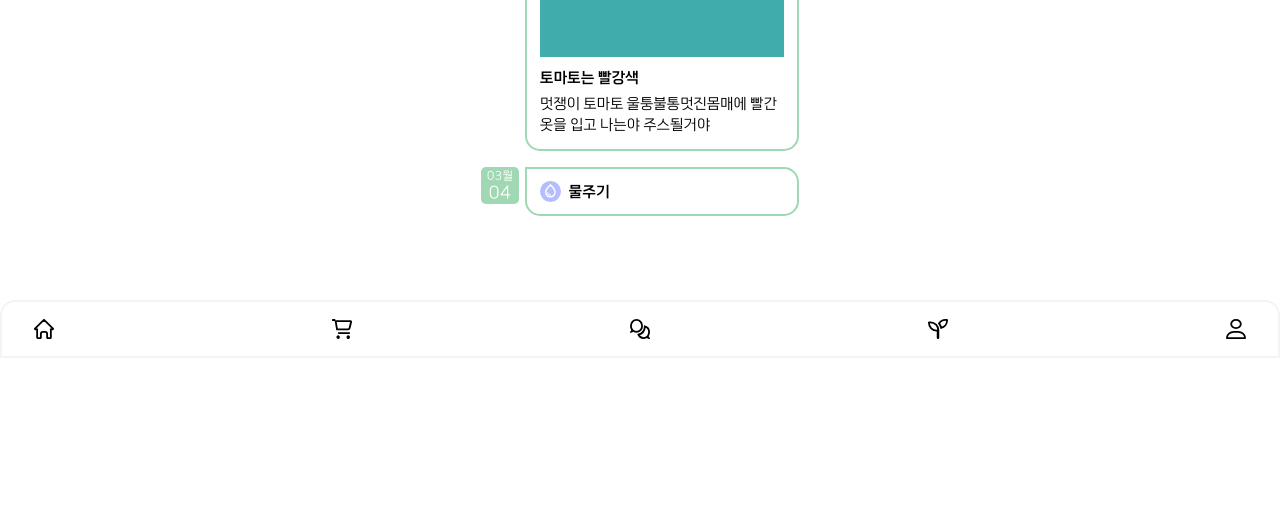
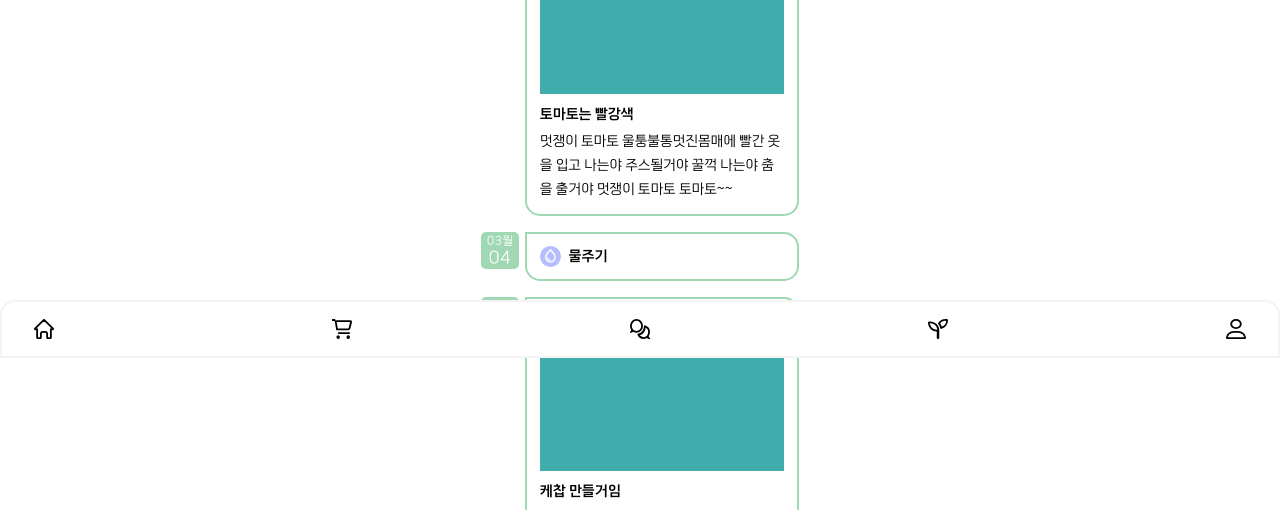
Before and after one commit to makeUgreat/Fullerting, a React (Vite) app in the folder frontend/: page /diary/detail in a window 1280 px wide. Shown: the part 442-952 px from the top of the page. Before the commit the page ends 800 px from the top, so only its background shows below. Built offline with nearby package versions, Linux system fonts and the light colour scheme.

Commit message:
[design] : font 수정

```diff
--- a/frontend/src/components/diary/CropTips.tsx
+++ b/frontend/src/components/diary/CropTips.tsx
@@ -27,7 +27,7 @@ const GrowthStep = styled.span`
 
 const Content = styled.div`
   font-size: 1rem;
-  line-height: 1.375rem;
+  line-height: 1.725rem;
 `;
 
 const CropTips = () => {
--- a/frontend/src/components/diary/DiaryList.tsx
+++ b/frontend/src/components/diary/DiaryList.tsx
@@ -54,7 +54,7 @@ const ContentBox = styled.div`
 
 const ImageBox = styled.div`
   width: 100%;
-  height: 7.6875rem;
+  height: 10rem;
   background-color: #41acac;
 `;
 
@@ -68,12 +68,12 @@ const InfoBox = styled.div`
 `;
 
 const Title = styled.div`
-  font-size: 0.95rem;
+  font-size: 0.9rem;
   font-weight: bold;
 `;
 const Content = styled.div`
-  font-size: 0.95rem;
-  line-height: 1.35rem;
+  font-size: 0.9rem;
+  line-height: 1.5rem;
 `;
 const WaterContent = styled.div`
   padding: 0.75rem 0.8rem;
@@ -82,7 +82,7 @@ const WaterContent = styled.div`
   align-items: center;
 
   gap: 0.5rem;
-  font-size: 0.95rem;
+  font-size: 0.9rem;
   font-weight: bold;
 `;
 const WaterIcon = styled.div`
--- a/frontend/src/pages/diary/DiaryPage.tsx
+++ b/frontend/src/pages/diary/DiaryPage.tsx
@@ -45,7 +45,7 @@ const DiaryPage = () => {
       diaryBehavior: "다이어리",
       diaryTitle: "토마토는 빨강색",
       diaryContent:
-        "멋쟁이 토마토 울퉁불통멋진몸매에 빨간 옷을 입고 나는야 주스될거야",
+        "멋쟁이 토마토 울퉁불통멋진몸매에 빨간 옷을 입고 나는야 주스될거야 꿀꺽 나는야 춤을 출거야 멋쟁이 토마토 토마토~~",
       diarySelectedAt: "2024-03-05",
       diaryCreatedAt: "2024-03-05T10:00:00Z",
     },
@@ -55,6 +55,15 @@ const DiaryPage = () => {
       diaryBehavior: "물주기",
       diaryTitle: "",
       diaryContent: "",
+      diarySelectedAt: "2024-03-04",
+      diaryCreatedAt: "2024-03-05T12:00:00Z",
+    },
+    {
+      diaryId: 3,
+      packDiaryId: 1,
+      diaryBehavior: "다이어리",
+      diaryTitle: "케찹 만들거임",
+      diaryContent: "오므라이스 감자튀김",
       diarySelectedAt: "2024-03-04",
       diaryCreatedAt: "2024-03-05T12:00:00Z",
     },
```
